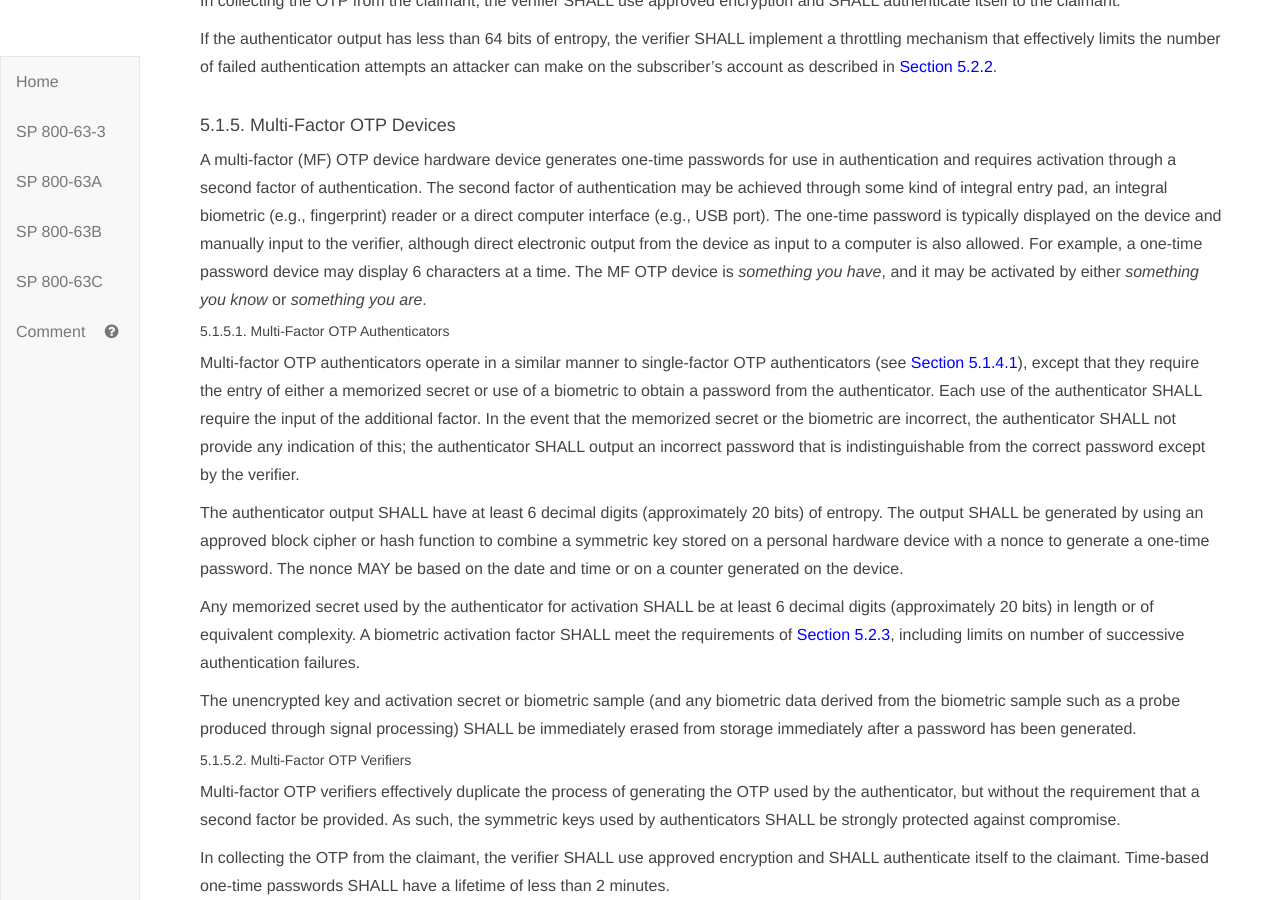
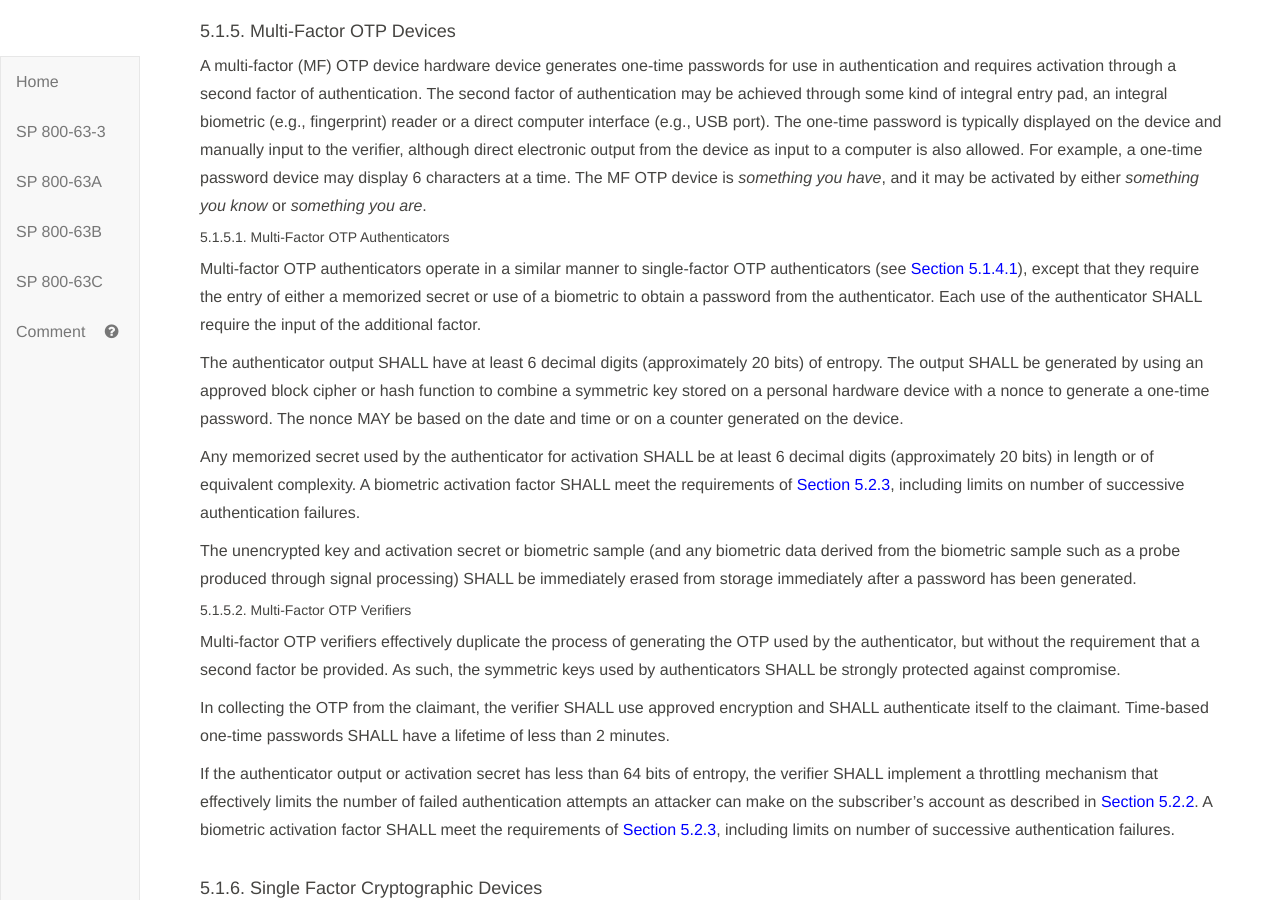
Before and after one commit to usnistgov/800-63-3, a Jekyll site: the page built from sp800-63b.md, in a window 1280 px wide and 900 px high, scrolled down 27778 px. Built offline with Jekyll 4.4.1, drawn with Linux system fonts in a browser that asks for light colours; some of the changed text lies outside the part shown.

Commit message:
Remove requirements for multiple factors not to indicate which factor has failed.

```diff
--- a/sp800-63b/sec4_aal.md
+++ b/sp800-63b/sec4_aal.md
@@ -120,8 +120,6 @@
 
 Verifiers at AAL 3 SHALL be validated at [[FIPS 140]](#FIPS140-2) Level 1 or higher.
 
-When a single-factor cryptographic device in conjunction with a memorized secret is used at AAL 3, both factors SHALL be verified prior to giving any indication to the claimant whether the authentication was successful, and the verifier SHALL NOT indicate to the claimant which authentication factor failed.
-
 #### 4.3.3. Assertion Requirements
 
 In order to be valid at AAL 3, authentication assertions SHALL meet the requirements of proof-of-possession assertions as defined in [SP 800-63C](sp800-63c.html).
--- a/sp800-63b/sec5_authenticators.md
+++ b/sp800-63b/sec5_authenticators.md
@@ -134,7 +134,7 @@
 
 ##### 5.1.5.1. Multi-Factor OTP Authenticators
 
-Multi-factor OTP authenticators operate in a similar manner to single-factor OTP authenticators (see [Section 5.1.4.1](#sfotpa)), except that they require the entry of either a memorized secret or use of a biometric to obtain a password from the authenticator. Each use of the authenticator SHALL require the input of the additional factor. In the event that the memorized secret or the biometric are incorrect, the authenticator SHALL not provide any indication of this; the authenticator SHALL output an incorrect password that is indistinguishable from the correct password except by the verifier.
+Multi-factor OTP authenticators operate in a similar manner to single-factor OTP authenticators (see [Section 5.1.4.1](#sfotpa)), except that they require the entry of either a memorized secret or use of a biometric to obtain a password from the authenticator. Each use of the authenticator SHALL require the input of the additional factor.
 
 The authenticator output SHALL have at least 6 decimal digits (approximately 20 bits) of entropy. The output SHALL be generated by using an approved block cipher or hash function to combine a symmetric key stored on a personal hardware device with a nonce to generate a one-time password. The nonce MAY be based on the date and time or on a counter generated on the device.
 
@@ -178,7 +178,7 @@
 
 Multi-factor software cryptographic authenticators encapsulate a secret key that is unique to the authenticator and is accessible only through the input of an additional factor, either a memorized secret or a biometric. The key SHOULD be stored in the most secure storage available on the device (e.g., keychain storage, trusted platform module, or trusted execution environment if available).
 
-Each authentication operation using the authenticator SHALL require the input of the additional factor. In the event that the memorized secret or the biometric are incorrect, the authenticator SHALL not provide any indication of this; the authenticator SHALL output an incorrect value that is indistinguishable from a correct one except by the verifier.
+Each authentication operation using the authenticator SHALL require the input of the additional factor.
 
 Any memorized secret used by the authenticator for activation SHALL be at least 6 decimal digits (approximately 20 bits) in length or of equivalent complexity. A biometric activation factor SHALL meet the requirements of [Section 5.2.3](#biometric_use), including limits on number of successive authentication failures.
 
```
